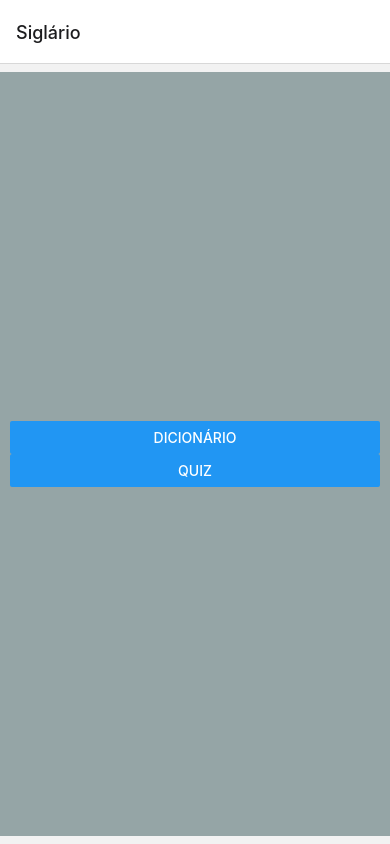
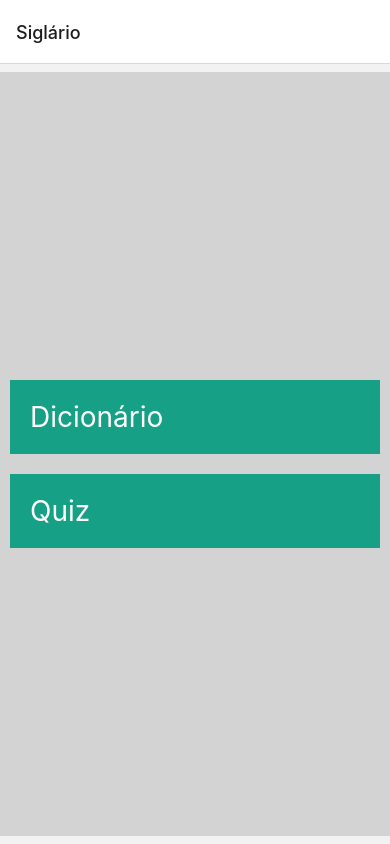
Before and after one commit to kayehol/siglario, a React Native app: screen /Home in a window 390 px wide. Built offline with nearby package versions, Linux system fonts and the light colour scheme.

Commit message:
Adiciona detalhe de siglas e estilos

```diff
--- a/App.js
+++ b/App.js
@@ -4,6 +4,7 @@ import { createNativeStackNavigator } from '@react-navigation/native-stack';
 import Home from './components/Home.js';
 import Dicionario from './components/Dicionario.js';
 import Quiz from './components/Quiz.js';
+import SiglaDetalhe from './components/SiglaDetalhe.js';
 
 const Stack = createNativeStackNavigator();
 
@@ -26,6 +27,11 @@ export default function App() {
           component={Quiz}
           options={{ title: 'Quiz'}}
         />
+        <Stack.Screen
+          name="SiglaDetalhe"
+          component={SiglaDetalhe}
+          options={{ title: 'Sigla' }}
+        />
       </Stack.Navigator>
     </NavigationContainer>
   );
--- a/components/Dicionario.js
+++ b/components/Dicionario.js
@@ -1,40 +1,23 @@
-import {StyleSheet, Text, View, FlatList, SafeAreaView } from 'react-native';
+import { FlatList, SafeAreaView, TouchableOpacity } from 'react-native';
+import Sigla from './Sigla.js';
 import { siglas } from '../utils/siglas.js';
 
-const Sigla = ({ titulo }) => (
-    <View style={styles.item}>
-        <Text style={styles.title}>{titulo}</Text>
-    </View>
-)
-
-export default function Dicionario() {
+export default function Dicionario({ navigation }) {
     const renderItem = ({ item }) => (
-        <Sigla titulo={item.titulo}></Sigla>
+        <TouchableOpacity onPress={() => navigation.navigate('SiglaDetalhe', { id: item.id })}>
+            <Sigla titulo={item.titulo} />
+        </TouchableOpacity>
     );
+    const siglasOrdenadas = siglas.sort((a,b) => a.titulo.localeCompare(b.titulo));
 
     return (
-        <SafeAreaView style={styles.container}>
+        <SafeAreaView style={{ flex: 1 }}>
             <FlatList
-                data={siglas}
+                data={siglasOrdenadas}
                 renderItem={renderItem}
                 keyExtractor={item => item.id}
+                style={{ flex: 1, padding: 10}}
             />
         </SafeAreaView>
     );
 }
-
-const styles = StyleSheet.create({
-    container: {
-      flex: 1,
-    },
-    item: {
-        backgroundColor: '#16a085',
-        color: '#fff',
-        padding: 20,
-        marginVertical: 8,
-    },
-    title: {
-        fontSize: 32,
-        color: '#fff'
-    },
-});
--- a/components/Home.js
+++ b/components/Home.js
@@ -1,18 +1,18 @@
-import {StyleSheet, View, Button } from 'react-native';
+import {StyleSheet, View, Text, TouchableOpacity } from 'react-native';
 
 export default function Home({ navigation }) {
     return (
         <View style={styles.container}>
-            <Button
-                title="Dicionário"
-                onPress={() => navigation.navigate('Dicionario')}
-                style={ styles.button }
-            />
-            <Button
-                title="Quiz"
-                onPress={() => navigation.navigate('Quiz')}
-                style={ styles.button }
-            />
+            <TouchableOpacity onPress={() => navigation.navigate('Dicionario')}>
+                <Text style={ styles.text }>
+                    Dicionário
+                </Text>
+            </TouchableOpacity>
+            <TouchableOpacity onPress={() => navigation.navigate('Quiz')}>
+                <Text style={ styles.text }>
+                    Quiz
+                </Text>
+            </TouchableOpacity>
         </View>
     );
 }
@@ -21,13 +21,15 @@ const styles = StyleSheet.create({
     container: {
       flex: 1,
       justifyContent: 'center',
-      backgroundColor: '#95a5a6',
+      backgroundColor: 'lightgrey',
       padding: 10,
       marginVertical: 8,
     },
-    button: {
+    text: {
         backgroundColor: '#16a085',
-        color: '#fff',
-        marginVertical: 20,
+        color: 'white',
+        padding: 20,
+        marginTop: 20,
+        fontSize: 28
     }
 });
--- /dev/null
+++ b/components/Sigla.js
@@ -0,0 +1,24 @@
+import {StyleSheet, Text, View } from 'react-native';
+
+export default function Sigla({ titulo }) {
+    return (
+        <View style={styles.sigla}>
+            <Text style={styles.titulo}>
+                {titulo}
+            </Text>
+        </View>
+    )
+}
+
+const styles = StyleSheet.create({
+    sigla: {
+        backgroundColor: '#16a085',
+        color: '#fff',
+        padding: 20,
+        marginVertical: 8,
+    },
+    titulo: {
+        fontSize: 32,
+        color: '#fff'
+    },
+});
--- /dev/null
+++ b/components/SiglaDetalhe.js
@@ -0,0 +1,45 @@
+import {StyleSheet, Text, View } from 'react-native';
+import { siglas } from '../utils/siglas.js';
+
+export default function SiglaDetalhe({ route }) {
+    const { id } = route.params;
+    const siglaFiltrada = siglas.filter(sigla => sigla.id == id)
+
+    const mostrarSigla = siglaFiltrada.map(sigla => {
+        return (
+            <View key={sigla.id}>
+                <Text style={styles.sigla}>
+                    {sigla.titulo}
+                </Text>
+                <Text style={ styles.significado }>
+                    {sigla.significado}
+                </Text>
+            </View>
+        )
+    })
+    return (
+        <View style={styles.container}>
+            { mostrarSigla }
+        </View>
+    );
+}
+
+const styles = StyleSheet.create({
+    container: {
+      flex: 1,
+      backgroundColor: '#16a085',
+      padding: 20,
+      alignItems: 'flex-start',
+      justifyContent: 'flex-start'
+    },
+    sigla: {
+        fontSize: 40,
+        fontWeight: 'bold',
+        color: 'white',
+    },
+    significado: {
+        fontSize: 34,
+        color: 'white',
+        marginTop: 10
+    }
+});
```
